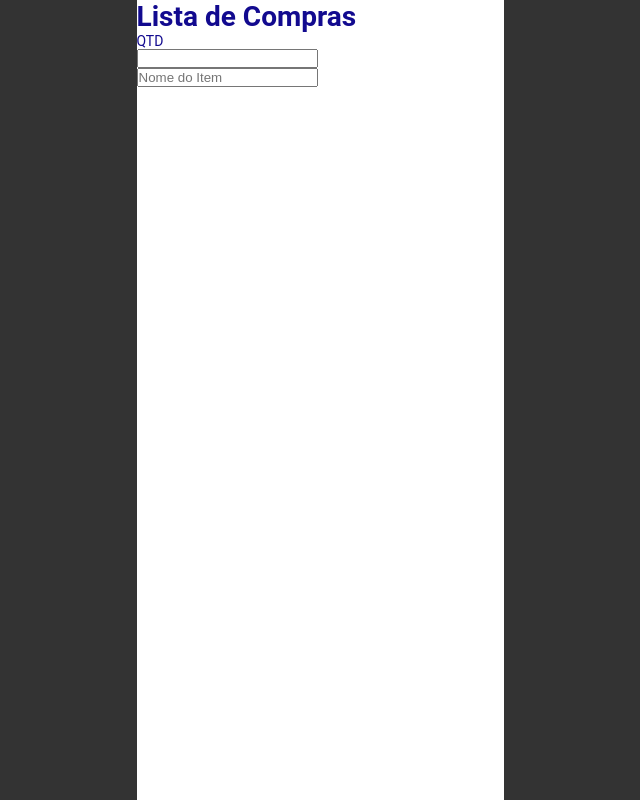
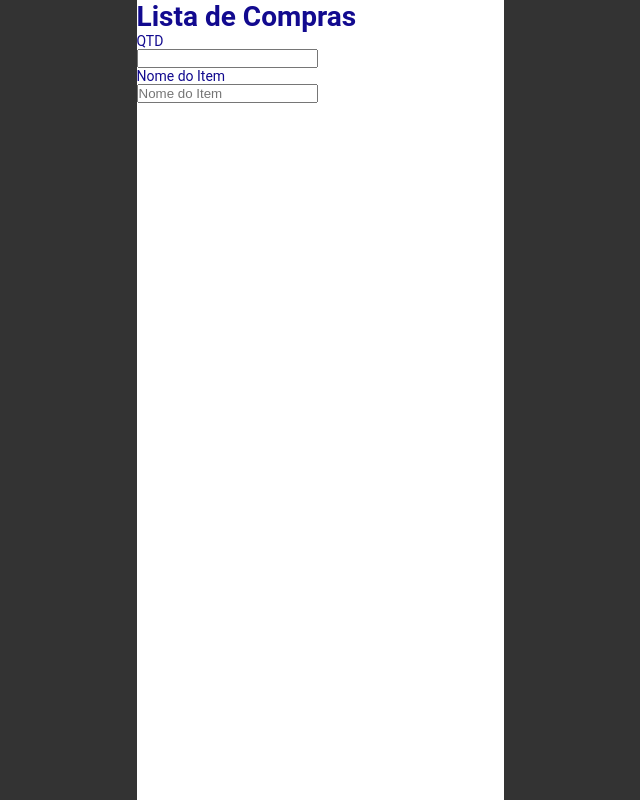
Before and after one commit to jeanramalho/lista-de-compras, a React (Create React App) app: page / in a window 1280 px wide. Shown: the whole page, without its empty margins (320-960 px from the left). Built offline with nearby package versions, Linux system fonts and the light colour scheme.

Commit message:
Cria div do nome do item

```diff
--- a/src/components/Header/index.jsx
+++ b/src/components/Header/index.jsx
@@ -11,7 +11,11 @@ function Header() {
                     <input type="number" />
                 </div>
 
-                <input type="text" placeholder="Nome do Item"/>
+                <div className="itemName">
+                    <p>Nome do Item</p>
+                    <input type="text" placeholder="Nome do Item"/>
+                </div>
+
 
 
             </div>
```
